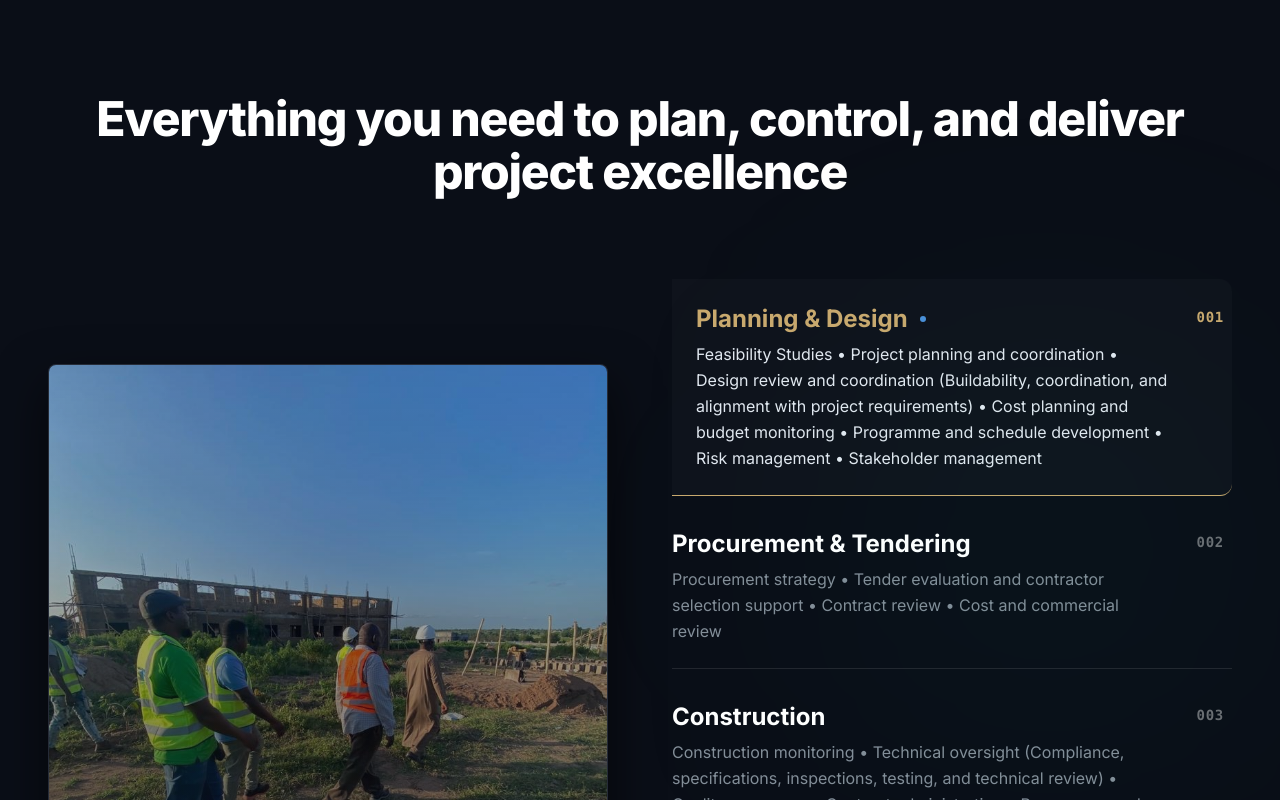
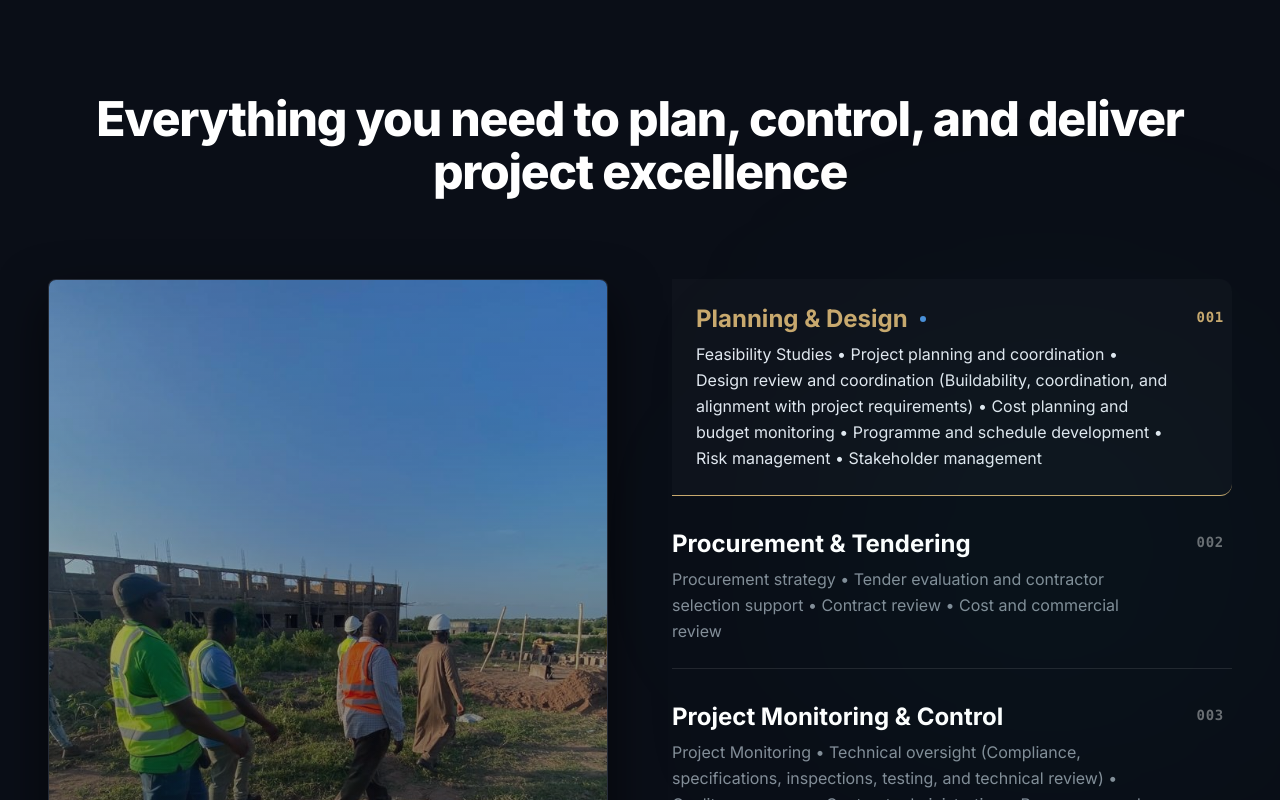
Before and after one commit to Oladotunlaniyan/Gammah, a React (Vite) app: page / in a window 1280 px wide. Shown: the part 2000-2800 px from the top of the page. Built offline with nearby package versions, Linux system fonts and the light colour scheme.

Commit message:
fix: fixed the construction/project management mismatches

```diff
--- a/src/components/Hero.tsx
+++ b/src/components/Hero.tsx
@@ -196,7 +196,7 @@ export default function Hero() {
             transition={{ delay: 0.45, duration: 0.8 }}
             className="font-sans text-base md:text-lg text-text-body leading-relaxed max-w-145"
           >
-            We combine international construction expertise with deep local market knowledge to protect your investment, manage risk, and deliver excellence from feasibility to handover.
+            We combine international project expertise with deep local market knowledge to protect your investment, manage risk, and deliver excellence from feasibility to handover.
           </motion.p>
 
           <motion.div
--- a/src/components/Navbar.tsx
+++ b/src/components/Navbar.tsx
@@ -54,7 +54,7 @@ export default function Navbar() {
   return (
     <>
       <header
-        className={`fixed top-0 left-0 right-0  z-50 transition-all duration-300 ${
+        className={`fixed top-0 left-0 right-0 z-50 transition-all duration-300 ${
           isScrolled
             ? "bg-[rgba(10,14,23,0.95)] backdrop-blur-md border-b border-[rgba(201,169,110,0.1)] py-4 shadow-xl"
             : "bg-transparent border-b border-transparent py-6"
--- a/src/components/ServiceSection.tsx
+++ b/src/components/ServiceSection.tsx
@@ -29,9 +29,9 @@ export default function ServicesSection() {
     },
     {
       id: "003",
-      title: "Construction",
+      title: "Project Monitoring & Control",
       label: "Quality & Cost Governance",
-      description: "Construction monitoring • Technical oversight (Compliance, specifications, inspections, testing, and technical review) • Quality assurance • Contract administration • Programme and schedule monitoring • Cost and budget monitoring • Progress reporting • Risk management • Stakeholder coordination",
+      description: "Project Monitoring • Technical oversight (Compliance, specifications, inspections, testing, and technical review) • Quality assurance • Contract administration • Programme and schedule monitoring • Cost and budget monitoring • Progress reporting • Risk management • Stakeholder coordination",
       metricLabel: "Capital Protected",
       metricValue: "₦50B+",
       metricChange: "Cost Overruns Prevented ↓100%",
@@ -66,11 +66,11 @@ export default function ServicesSection() {
         </div>
 
         {/* MAIN SPLIT-SCREEN LAYOUT */}
-        <div className="grid grid-cols-1 lg:grid-cols-12 gap-10 lg:gap-16 items-center">
+        <div className="grid grid-cols-1 lg:grid-cols-12 gap-10 lg:gap-16 items-stretch">
 
           {/* LEFT COLUMN: Visual Media Card with Floating Stat Card Overlay */}
           <div className="lg:col-span-6 relative">
-            <div className="relative h-96 sm:h-170 w-full rounded-lg overflow-hidden border border-white/10 shadow-[0_20px_50px_rgba(0,0,0,0.6)] bg-[#0d1321] group">
+            <div className="relative h-96 lg:h-full w-full rounded-lg overflow-hidden border border-white/10 shadow-[0_20px_50px_rgba(0,0,0,0.6)] bg-[#0d1321] group">
               <img
                 src={dashboardBg}
                 alt="Digital construction management dashboard background"
--- a/src/pages/AboutPage.tsx
+++ b/src/pages/AboutPage.tsx
@@ -2,6 +2,7 @@ import { Link } from "react-router-dom";
 import { motion } from "motion/react";
 import { Shield, Award, MapPin, ArrowRight, Building2, Globe2, HardHatIcon, Ruler, Calculator, Quote, UserPlus, CheckCircle2 } from "lucide-react";
 import heroConstructionBg from "../assets/images/photo_2026-07-21_18-39-46.jpg";
+import founderPhoto from "../assets/images/photo_2026-08-17_14-28-46.jpg";
 
 const fadeUp = {
   hidden: { opacity: 0, y: 32 },
@@ -223,7 +224,7 @@ export default function AboutPage() {
                 variants={fadeUp}
                 className="font-sans text-sm sm:text-base text-[#b8c4d0] leading-relaxed"
               >
-                Gamah Projects is an independent construction project management and fiduciary advisory agency passionate about protecting capital and enforcing structural discipline. We specialize in civil engineering oversight, quantity surveying, and contractor accountability, helping diaspora families, institutional developers, and businesses build safely across West Africa.
+                Gamah Projects is an independent project management and fiduciary advisory agency passionate about protecting capital and enforcing structural discipline. We specialize in civil engineering oversight, quantity surveying, and contractor accountability, helping diaspora families, institutional developers, and businesses build safely across West Africa.
               </motion.p>
               <motion.p
                 variants={fadeUp}
@@ -325,7 +326,7 @@ export default function AboutPage() {
                 <div className="flex flex-col sm:flex-row items-start sm:items-center gap-6">
                   <div className="relative w-24 h-24 sm:w-28 sm:h-28 rounded-2xl overflow-hidden border-2 border-warm-gold/40 flex-shrink-0 shadow-lg">
                     <img
-                      // src={founderPhoto}
+                      src={founderPhoto}
                       alt="Engr. Gbenga Daniel Akinsipe - Founder & Lead Civil Engineer"
                       className="w-full h-full object-cover object-top"
                     />
@@ -342,10 +343,10 @@ export default function AboutPage() {
 
                 <div className="space-y-4 text-sm sm:text-base text-[#94a3b8] leading-relaxed">
                   <p>
-                    With over two decades of structural engineering practice across UK commercial governance and Nigerian capital projects, Engr. Akinsipe founded Gamah Projects to give diaspora investors and developers an unvarnished engineering shield on the ground.
+                    With over 5 years of structural engineering practice across UK commercial governance and Nigerian capital projects, Engr. Akinsipe founded Gamah Projects to give diaspora investors and developers an unvarnished engineering and project management shield on the ground.
                   </p>
                   <p>
-                    He built Gamah Projects on a non-negotiable principle: <strong className="text-white font-semibold">zero financial ties to contractors, builders, or material suppliers</strong>. His loyalty remains entirely with the client—ensuring every bag of cement, reinforcement bar, and concrete pour meets international safety specifications.
+                    He built Gamah Projects on a non-negotiable principle: <strong className="text-white font-semibold">zero financial ties to contractors, builders, or material suppliers</strong>. His loyalty remains entirely with the client.
                   </p>
                 </div>
 
--- a/src/pages/ServicesPage.tsx
+++ b/src/pages/ServicesPage.tsx
@@ -211,10 +211,11 @@ export default function ServicesPage() {
             className="pt-4 flex flex-wrap items-center gap-3 text-xs font-mono text-[#94a3b8]"
           >
             <span className="text-white font-semibold uppercase tracking-wider">Key Sectors:</span>
-            <span className="bg-white/5 border border-white/10 px-3 py-1 rounded-full">Real Estate &amp; Estates</span>
+            <span className="bg-white/5 border border-white/10 px-3 py-1 rounded-full">Construction &amp; Projects</span>
             <span className="bg-white/5 border border-white/10 px-3 py-1 rounded-full">Infrastructure &amp; Energy</span>
             <span className="bg-white/5 border border-white/10 px-3 py-1 rounded-full">Institutional &amp; Diaspora Capital</span>
-            <span className="bg-white/5 border border-white/10 px-3 py-1 rounded-full">Commercial Developments</span>
+            <span className="bg-white/5 border border-white/10 px-3 py-1 rounded-full">Asset recovery</span>
+             <span className="bg-white/5 border border-white/10 px-3 py-1 rounded-full">Industrial Projects</span>
           </motion.div>
         </motion.div>
       </section>
```
Also changed, not shown: src/assets/images/photo_2026-08-17_14-28-46.jpg (added).
